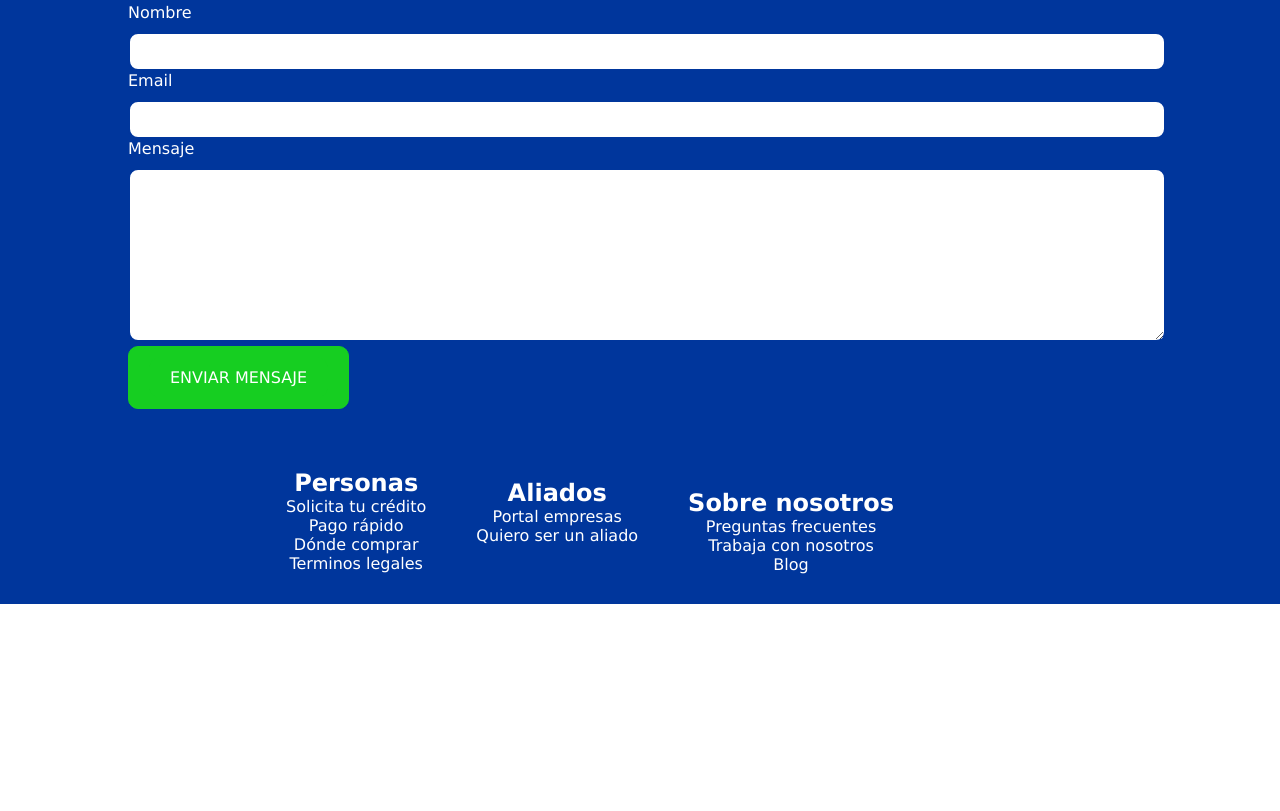
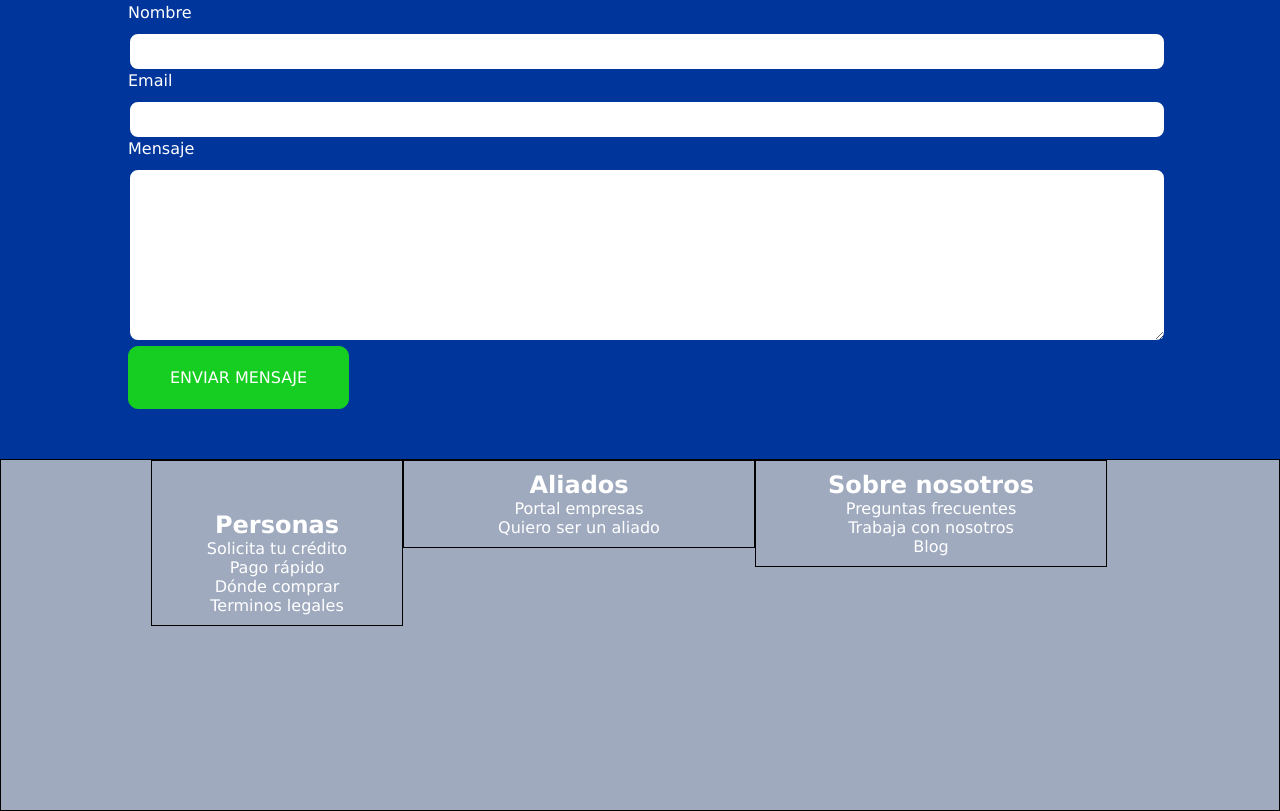
Before and after one commit to vdevalen/campus-separado, a plain HTML site: page inicio/index.html in a window 1280 px wide. Shown: the part 2696-3507 px from the top of the page. Before the commit the page ends 3300 px from the top, so only its background shows below. Drawn offline with Linux system fonts and the light colour scheme.

Commit message:
cambios con seccion social y cajas

```diff
--- a/inicio/index.html
+++ b/inicio/index.html
@@ -153,23 +153,24 @@
 <!--footer-->
 <footer>
     <section class="personas-footer">
-        <section class="personas-inter">
-        <h2>Personas</h2>
-            Solicita tu crédito <br>
-            Pago rápido <br>
-            Dónde comprar <br>
-            Terminos legales
+        <div class="personas-int">
+            <h2>Personas</h2>
+                Solicita tu crédito <br>
+                Pago rápido <br>
+                Dónde comprar <br>
+                Terminos legales
+            </div>
         </section>
 
         <section class="aliados-footer">
-            <section class="personas-inter">
+            <div class="personas-int">
             <h2>Aliados</h2>
             Portal empresas <br>
             Quiero ser un aliado
         </section>
 
         <section class="sobre-footer">
-            <section class="personas-inter">
+            <div class="personas-int">
             <h2>Sobre nosotros</h2>
             Preguntas frecuentes <br>
             Trabaja con nosotros <br>
--- a/inicio/style.css
+++ b/inicio/style.css
@@ -374,9 +374,9 @@ form textarea::placeholder{
     flex-direction: column;
 }
 
- /*redes socualesx*/
+/*redes socualesx*/
 
- .social {
+.social {
 	position: fixed; /* Hacemos que la posición en pantalla sea fija para que siempre se muestre en pantalla*/
 	left: 0; /* Establecemos la barra en la izquierda */
 	top: 200px; /* Bajamos la barra 200px de arriba a abajo */
@@ -409,29 +409,52 @@ form textarea::placeholder{
 		padding: 10px 30px; /* Hacemos mas grande el espacio cuando el usuario pase el mouse */
 	}
 
+    /*footer*/
+
     footer{
-        background-color: #00369c;
+        background-color: #9faabf;
         color: #fff;
+        margin: 0px auto;
+        border: 1px solid black;
+        height: 350px;
+
 
     }
 
     .personas-footer{
+        width: 150px;
         padding: 10px 50px;
         display: flex;
         justify-content: center;
         text-align: center;
+        float: left;
+        border: 1px solid black;
+        margin-left: 150px;
+        padding-top: 50px;
+
+
+
     }
 
     .aliados-footer{
+        width: 250px;
         padding: 10px 50px;
         display: flex;
         justify-content: center;
         text-align: center;
+        float: left;
+        border: 1px solid black;
+
+
     }
 
     .sobre-footer{
+        width: 250px;
         padding: 10px 50px;
         display: flex;
         justify-content: center;
         text-align: center;
+        border: 1px solid black;
+
+
     }
```
